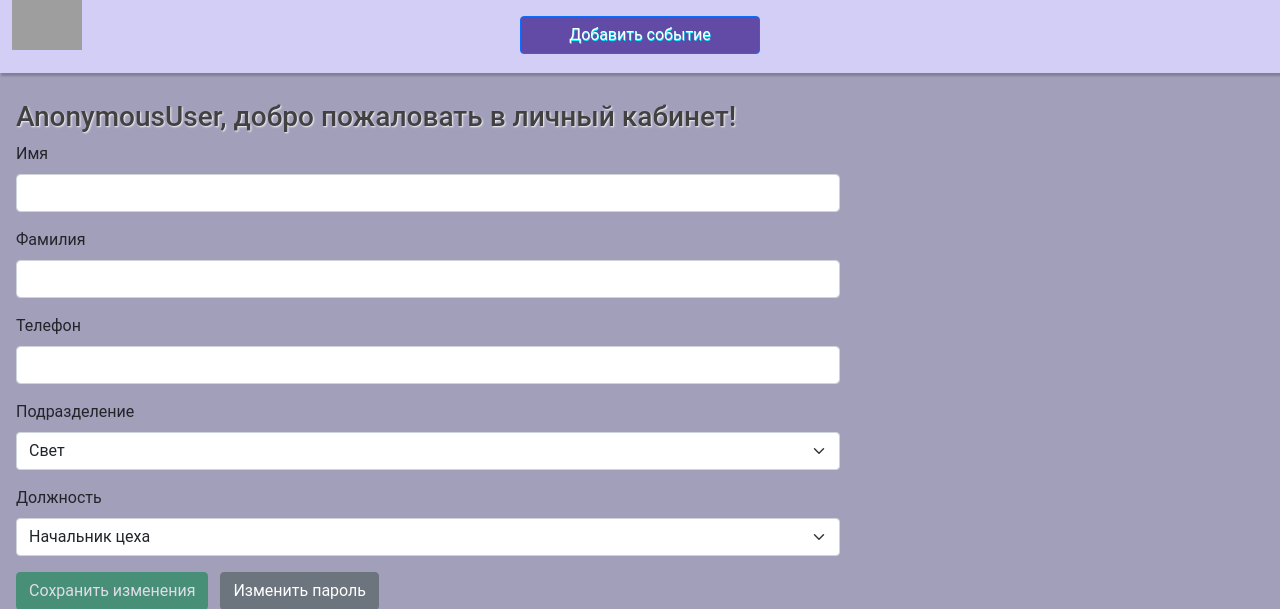
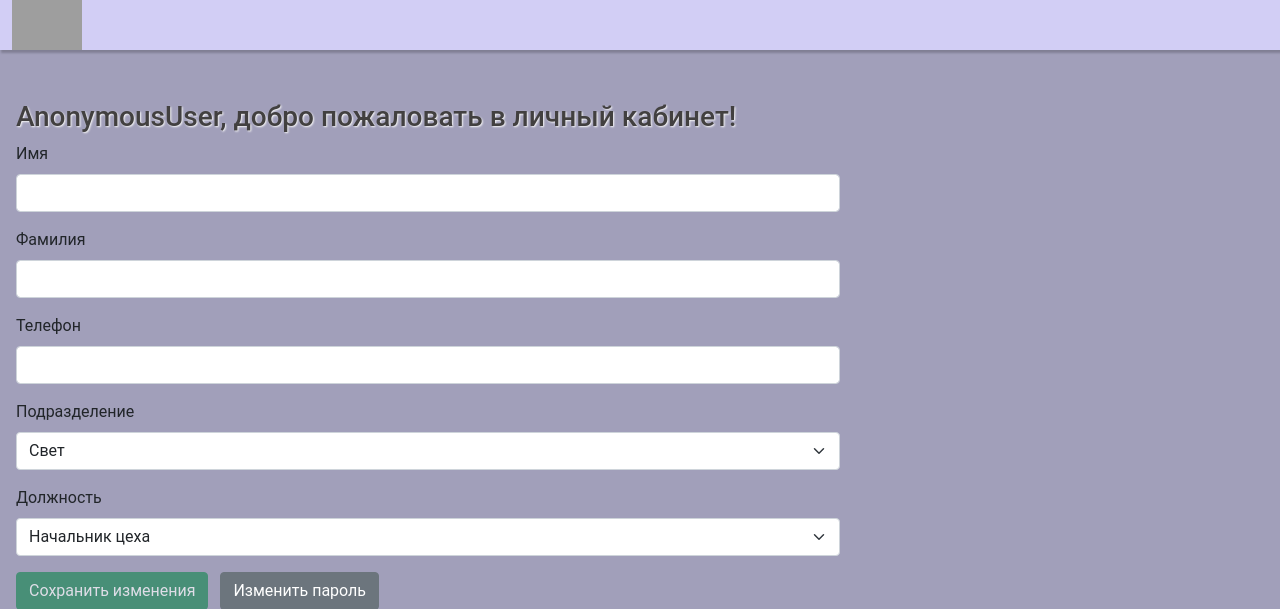
Before and after one commit to bukhantcev/Moh_2.0, a Django app: page /room/ in a window 1280 px wide. Shown: the top 609 px of the page. Run offline with Django 5.2, Linux system fonts and the light colour scheme; data comes from the database, SQL or seed files in the repository; style sheets or scripts are compiled from the project's sources; parts of the project's set-up code (start-up, migrations or seed data) failed here and were passed over; some libraries are stand-ins or nearby versions; grey boxes are pictures that could not be loaded.

Commit message:
14.04.25_room

```diff
--- a/room/templates/room/index.html
+++ b/room/templates/room/index.html
@@ -83,7 +83,7 @@
                     }
                     </style>
                     <div id="easterHeart" style="visibility:hidden; opacity:0; position:fixed; top:0; left:0; width:100vw; height:100vh; z-index:9999; display:flex; align-items:center; justify-content:center; font-size:10vw; color:red; font-weight:bold; transition: opacity 0.5s ease;">
-                        ❤️ LOVE YOU!
+                        ❤️ LOVE MARISHA!
                     </div>
                 {% endif %}
             </form>
--- a/room/templates/room/offcanvas.html
+++ b/room/templates/room/offcanvas.html
@@ -3,7 +3,7 @@
     <div class="navbar" id="navbarNavDropdown">
       <ul class="navbar-nav justify-content-center">
         <li class="nav-item">
-          <button type="button" class="btn btn-custom" onclick="AdminRedirect()">Добавить событие</button>
+          <button type="button" class="btn btn-custom" onclick="AdminRedirect()" style="display: none">Добавить событие</button>
         </li>
       </ul>
     </div>
```
